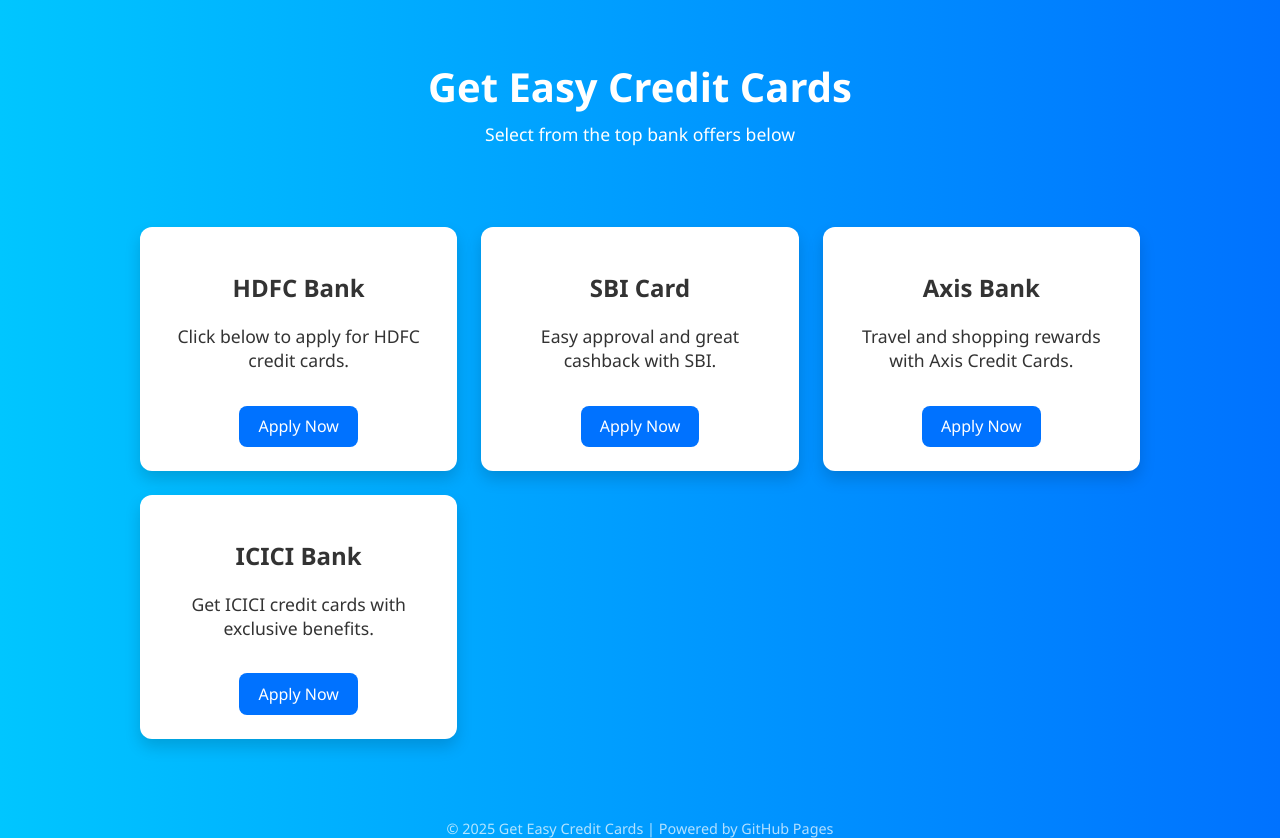
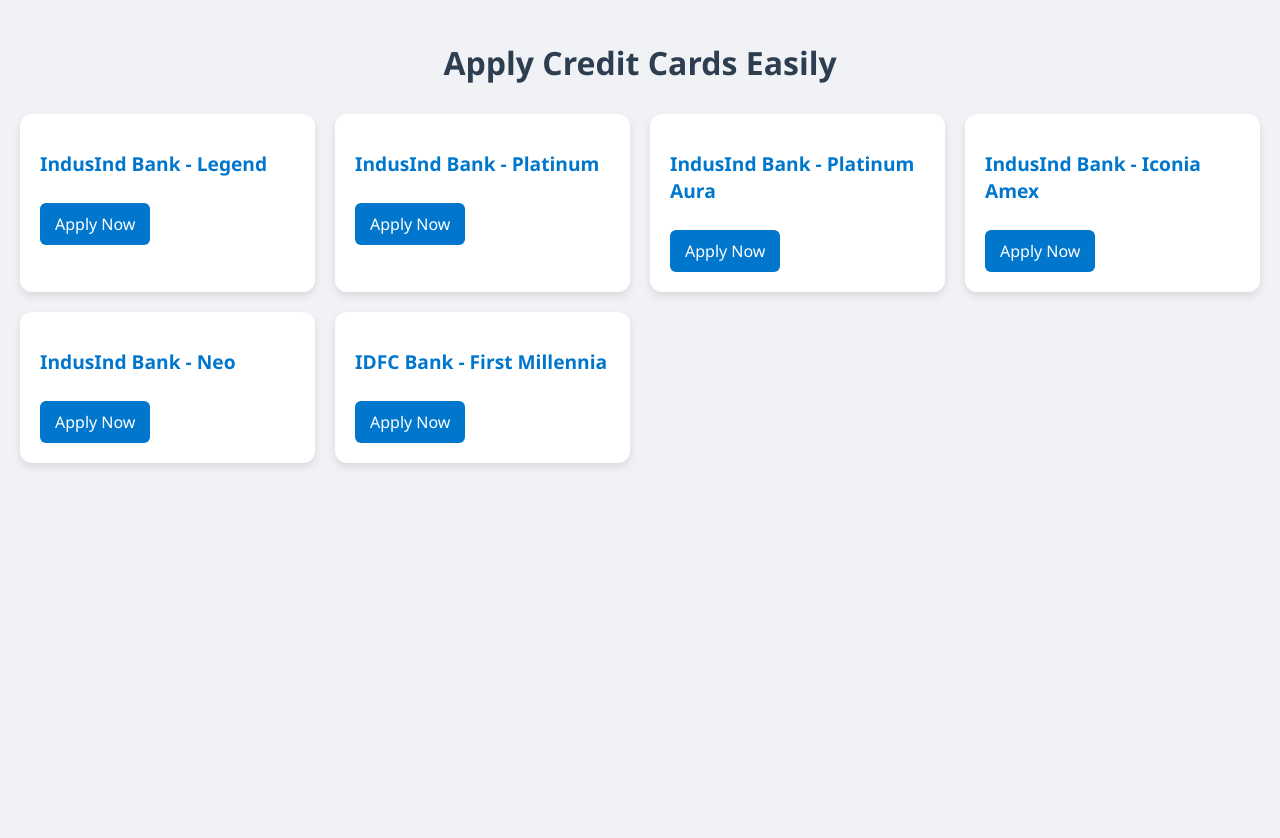
Before and after one commit to sanjib1990/get-easy-credit-card-ref, a plain HTML site: page index.html in a window 1280 px wide. After the commit the page ends 800 px from the top, so only its background shows below. Drawn offline with Linux system fonts and the light colour scheme.

Commit message:
Update index.html

```diff
--- a/index.html
+++ b/index.html
@@ -2,110 +2,81 @@
 <html lang="en">
 <head>
   <meta charset="UTF-8" />
-  <meta name="viewport" content="width=device-width, initial-scale=1.0" />
-  <title>Get Easy Credit Cards</title>
+  <meta name="viewport" content="width=device-width, initial-scale=1.0"/>
+  <title>Apply Best Credit Cards Online</title>
   <style>
     body {
+      font-family: 'Segoe UI', sans-serif;
+      background: #f0f2f5;
       margin: 0;
-      font-family: 'Segoe UI', sans-serif;
-      background: linear-gradient(to right, #00c6ff, #0072ff);
-      color: white;
+      padding: 20px;
+    }
+    h1 {
       text-align: center;
-      min-height: 100vh;
+      color: #2c3e50;
     }
-
-    header {
-      padding: 2rem;
-    }
-
-    h1 {
-      font-size: 2.5rem;
-      margin-bottom: 0.5rem;
-    }
-
-    p {
-      font-size: 1.1rem;
-      margin-top: 0;
-    }
-
-    .cards {
+    .card-list {
       display: grid;
       grid-template-columns: repeat(auto-fit, minmax(250px, 1fr));
-      gap: 1.5rem;
-      padding: 2rem;
-      max-width: 1000px;
-      margin: auto;
+      gap: 20px;
+      margin-top: 30px;
     }
-
     .card {
       background: white;
-      color: #333;
+      padding: 20px;
       border-radius: 12px;
-      padding: 1.5rem;
-      box-shadow: 0 8px 16px rgba(0,0,0,0.15);
-      transition: transform 0.3s ease;
+      box-shadow: 0 4px 8px rgba(0,0,0,0.1);
+      transition: transform 0.2s ease;
     }
-
     .card:hover {
-      transform: translateY(-10px);
+      transform: scale(1.03);
     }
-
+    .card h2 {
+      font-size: 1.2em;
+      color: #0077cc;
+    }
     .card a {
       text-decoration: none;
+      display: inline-block;
+      margin-top: 10px;
+      padding: 10px 15px;
+      background-color: #0077cc;
       color: white;
-      background: #0072ff;
-      padding: 0.6rem 1.2rem;
-      border-radius: 8px;
-      display: inline-block;
-      margin-top: 1rem;
-      transition: background 0.3s;
+      border-radius: 6px;
+      transition: background 0.2s;
     }
-
     .card a:hover {
-      background: #005ad3;
-    }
-
-    footer {
-      margin-top: 3rem;
-      font-size: 0.9rem;
-      opacity: 0.7;
+      background-color: #005fa3;
     }
   </style>
 </head>
 <body>
-  <header>
-    <h1>Get Easy Credit Cards</h1>
-    <p>Select from the top bank offers below</p>
-  </header>
-
-  <section class="cards">
+  <h1>Apply Credit Cards Easily</h1>
+  <div class="card-list">
     <div class="card">
-      <h2>HDFC Bank</h2>
-      <p>Click below to apply for HDFC credit cards.</p>
-      <a href="https://www.hdfcbank.com/personal/pay/cards/credit-cards" target="_blank">Apply Now</a>
+      <h2>IndusInd Bank - Legend</h2>
+      <a href="https://www.banksathi.com/credit-cards/indusind-bank/legend" target="_blank">Apply Now</a>
     </div>
-
     <div class="card">
-      <h2>SBI Card</h2>
-      <p>Easy approval and great cashback with SBI.</p>
-      <a href="https://www.sbicard.com/en/" target="_blank">Apply Now</a>
+      <h2>IndusInd Bank - Platinum</h2>
+      <a href="https://www.banksathi.com/leads/platinum-select" target="_blank">Apply Now</a>
     </div>
-
     <div class="card">
-      <h2>Axis Bank</h2>
-      <p>Travel and shopping rewards with Axis Credit Cards.</p>
-      <a href="https://www.axisbank.com/retail/cards/credit-card" target="_blank">Apply Now</a>
+      <h2>IndusInd Bank - Platinum Aura</h2>
+      <a href="https://www.banksathi.com/leads/platinum-aura" target="_blank">Apply Now</a>
     </div>
-
     <div class="card">
-      <h2>ICICI Bank</h2>
-      <p>Get ICICI credit cards with exclusive benefits.</p>
-      <a href="https://www.icicibank.com/Personal-Banking/cards/Consumer-Cards/Credit-Card/credit-card.page" target="_blank">Apply Now</a>
+      <h2>IndusInd Bank - Iconia Amex</h2>
+      <a href="https://www.banksathi.com/leads/iconia-amex" target="_blank">Apply Now</a>
     </div>
-  </section>
-
-  <footer>
-    © 2025 Get Easy Credit Cards | Powered by GitHub Pages
-  </footer>
+    <div class="card">
+      <h2>IndusInd Bank - Neo</h2>
+      <a href="https://www.banksathi.com/leads/neo" target="_blank">Apply Now</a>
+    </div>
+    <div class="card">
+      <h2>IDFC Bank - First Millennia</h2>
+      <a href="https://www.banksathi.com/leads/millennia" target="_blank">Apply Now</a>
+    </div>
+  </div>
 </body>
 </html>
```
